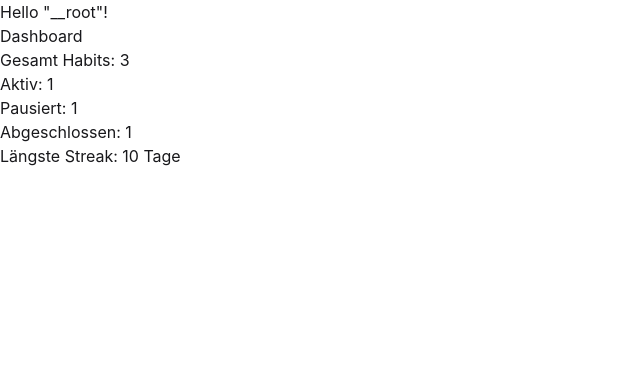
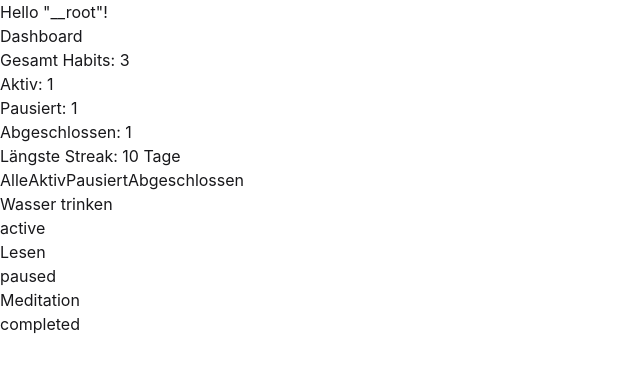
Before and after one commit to Neykeb/HabitTracker, a React (Vite) app: page / in a window 1280 px wide. Shown: the top 368 px of the page, without its empty margins (0-640 px from the left). Built offline with nearby package versions, Linux system fonts and the light colour scheme.

Commit message:
add FilterBar component with status filter

```diff
--- a/src/components/Dashboard/Dashboard.tsx
+++ b/src/components/Dashboard/Dashboard.tsx
@@ -1,8 +1,7 @@
-import type { Habit } from "../../types/habit";
+import { useState } from "react";
+import type { Habit, HabitStatus } from "../../types/habit";
+import FilterBar from "../Filter/FilterBar";
 
-// Hier erstellen wir erstmal 3 Beispiel-Habits
-// Das ist wie eine kleine Datenbank nur im Code
-// Später kommt hier echte Daten von Josi's API
 const fakeHabits: Habit[] = [
   {
     id: "1",
@@ -43,33 +42,42 @@ const fakeHabits: Habit[] = [
 ];
 
 export default function Dashboard() {
+  // activeFilter speichert welcher Button gerade aktiv ist
+  const [activeFilter, setActiveFilter] = useState<HabitStatus | "all">("all");
 
-  // fakeHabits.length zählt einfach wie viele Objekte im Array sind
-  // So wie array.length das du schon kennst
+  // Statistiken
   const total = fakeHabits.length;
-
-  // filter() geht durch JEDES Habit und behält nur die, wo status === "active" ist
-  // .length zählt dann wie viele übrig geblieben sind
   const active = fakeHabits.filter((habit) => habit.status === "active").length;
   const paused = fakeHabits.filter((habit) => habit.status === "paused").length;
   const completed = fakeHabits.filter((habit) => habit.status === "completed").length;
-
-  // map() geht durch jedes Habit und gibt nur currentStreak zurück
-  // Das ergibt ein neues Array z.B. [4, 0, 10]
-  // Math.max(...) nimmt das größte aus diesem Array → 10
   const longestStreak = Math.max(...fakeHabits.map((habit) => habit.currentStreak));
 
-  // JSX - das was der User am Ende sieht
+  // filteredHabits zeigt alle Habits wenn "all", sonst nur die passenden
+  const filteredHabits =
+    activeFilter === "all"
+      ? fakeHabits
+      : fakeHabits.filter((habit) => habit.status === activeFilter);
+
   return (
     <div>
       <h1>Dashboard</h1>
 
-      {/* Jede Zahl kommt aus den Variablen oben */}
       <p>Gesamt Habits: {total}</p>
       <p>Aktiv: {active}</p>
       <p>Pausiert: {paused}</p>
       <p>Abgeschlossen: {completed}</p>
       <p>Längste Streak: {longestStreak} Tage</p>
+
+      {/* FilterBar bekommt den aktiven Filter und die Funktion zum Ändern */}
+      <FilterBar activeFilter={activeFilter} onFilterChange={setActiveFilter} />
+
+      {/* gefilterte Habits anzeigen */}
+      {filteredHabits.map((habit) => (
+        <div key={habit.id}>
+          <h3>{habit.title}</h3>
+          <p>{habit.status}</p>
+        </div>
+      ))}
     </div>
   );
 }
--- a/src/components/Filter/FilterBar.tsx
+++ b/src/components/Filter/FilterBar.tsx
@@ -0,0 +1,32 @@
+import type { HabitStatus } from "../../types/habit";
+
+// Diese Props kommen später von Dashboard.tsx
+type FilterBarProps = {
+  // activeFilter ist der aktuell gewählte Filter z.B. "all" oder "active"
+  activeFilter: string;
+  // onFilterChange wird aufgerufen wenn der User einen Button klickt
+  onFilterChange: (filter: HabitStatus | "all") => void;
+};
+
+export default function FilterBar({ activeFilter, onFilterChange }: FilterBarProps) {
+  return (
+    <div>
+      {/* Jeder Button ruft onFilterChange mit seinem Wert auf */}
+      <button onClick={() => onFilterChange("all")}>
+        Alle
+      </button>
+
+      <button onClick={() => onFilterChange("active")}>
+        Aktiv
+      </button>
+
+      <button onClick={() => onFilterChange("paused")}>
+        Pausiert
+      </button>
+
+      <button onClick={() => onFilterChange("completed")}>
+        Abgeschlossen
+      </button>
+    </div>
+  );
+}
```
